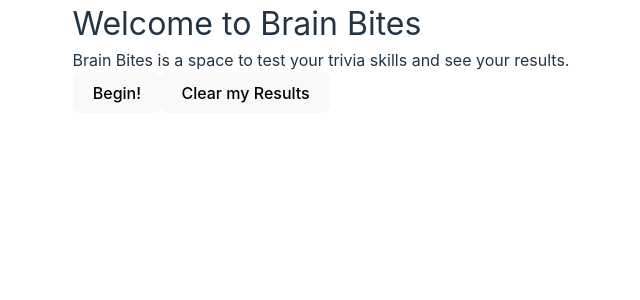
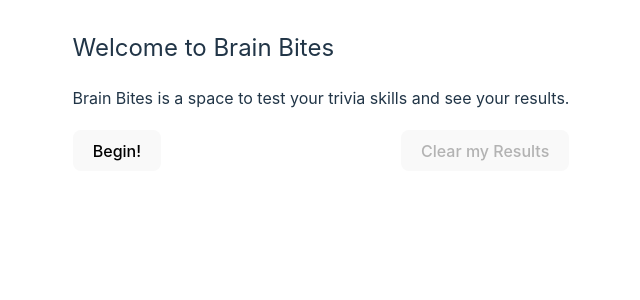
Before and after one commit to limyod/QuizApp, a React (Vite) app: page / in a window 1280 px wide. Shown: the top 300 px of the page, without its empty margins (319-959 px from the left). Built offline with nearby package versions, Linux system fonts and the light colour scheme.

Commit message:
alter css, persist quiz result data in local storage

```diff
--- a/src/App.css
+++ b/src/App.css
@@ -8,14 +8,26 @@ body{
     align-items: center;
 }
 main{
-    min-width: 300px;
     max-width: 700px;
 }
+
+/* QUIZ STYLES  */
+
 .quiz{
     margin-top: 30px;
     display: flex;
     flex-direction: column;
     align-items: center;
+
+}
+
+.quiz-navigation-btns{
+    display: flex;
+    justify-content: space-between;
+}
+
+.quiz-navigation-btns button{
+    margin: 10px;
 }
 
 .question{
@@ -23,7 +35,7 @@ main{
     border-bottom: 1px solid rgb(0,0,0,.5);
 }
 
-.question--text{
+.question-text{
     font-size: 1.3rem;
     font-weight: 600;
 }
@@ -33,7 +45,7 @@ main{
     flex-wrap: wrap;
 }
 
-.answer--btn{
+.answer-btn{
     margin-bottom: 10px;
     margin-right: 10px;
     font-size: .8rem;
@@ -42,19 +54,25 @@ main{
 .selected{
     background-color: cadetblue;
 }
+
 .correct{
     background-color: green;
 }
 
-.victory-pie-chart svg {
-    width: min(80%, 400px);
-    height: auto;
+/* HOME PAGE STYLES */
+.home-container {
+    padding: 10px;
 }
-/* .incorrect{
-    background-color: red;
-} */
+.home-container h1{
+    margin-top: 20px;
+}
 
-/*
-@media only screen and (min-width: 768px) {
+.home-container p{
+    margin-top: 20px;
+}
 
-} */
+.home-btn-group {
+    display: flex;
+    justify-content: space-between;
+    margin-top: 20px;
+}
--- a/src/App.jsx
+++ b/src/App.jsx
@@ -12,10 +12,13 @@ function App() {
 
   const [isHome, setIsHome] = React.useState(true)
   const [quizSettings, setQuizSettings] = React.useState(defaultQuizSettings)
-  const [quizResults, setQuizResults] = React.useState([])
+  const [quizResults, setQuizResults] = React.useState(localStorage.getItem("quizResults") ? JSON.parse(localStorage.getItem("quizResults")) : [])
+  console.log(quizResults)
+  React.useEffect(()=>{
+    localStorage.setItem("quizResults", JSON.stringify(quizResults))
+  }, [quizResults])
 
   function addQuizResult(quizResult) {
-    console.log(quizResult)
     setQuizResults(oldQuizResults => [...oldQuizResults, quizResult])
   }
 
@@ -32,6 +35,7 @@ function App() {
           quizSettings={quizSettings}
           setQuizSettings={setQuizSettings}
           setIsHome={setIsHome}
+          deleteQuizResults={deleteQuizResults}
           /> :
         <Quiz
           addQuizResult={addQuizResult}
--- a/src/components/Charts.jsx
+++ /dev/null
@@ -1,27 +0,0 @@
-import React from "react";
-import { VictoryPie } from "victory";
-export default function Charts(props){
-    const counts = {};
-
-    // Loop through the object's keys
-    props.quizResults.forEach((quizResult) => {
-        quizResult.questions.forEach((question) => {
-            if (counts[question.category]) {
-                counts[question.category]++;
-            } else {
-                counts[question.category] = 1;
-            }
-        });
-    });
-
-    const PieData = Object.entries(counts).map(([key, value]) => {
-        return { x: key, y: value };
-    });
-
-    return(
-        <>
-            <h1>My favorite Chart</h1>
-            <VictoryPie data={PieData} />
-        </>
-    )
-}
--- a/src/components/Home.jsx
+++ b/src/components/Home.jsx
@@ -1,29 +1,21 @@
 import React from 'react'
-import Charts from './Charts'
 export default function Home(props){
     function startQuiz(){
         props.setIsHome(false)
     }
     return(
-        <>
+        <section className='home-container'>
             <h1>Welcome to Brain Bites</h1>
             <p>Brain Bites is a space to test your trivia skills and see your results.</p>
-            <button type='button' onClick={startQuiz}>Begin!</button>
-            {/* <div className="settings">
-                <h3>Quiz Settings</h3>
-                <button>See All</button>
-                <h4>Current Settings</h4>
-                <ul>
-                    <li>Question Category: all</li>
-                    <li>Difficulty: mixed</li>
-                    <li>Question Quantity: 5</li>
-                </ul>
-                <form action="">
-                    <input type="range" min="5" max="15" step="5" name="" id="" />
-                </form>
-            </div> */}
-            {props.quizResults.length > 0 && <Charts quizResults={props.quizResults}/>}
-            <button type='button'>Clear my Results</button>
-        </>
+            <div className="home-btn-group">
+                <button type='button' onClick={startQuiz}>Begin!</button>
+                <button type='button'
+                    onClick={props.deleteQuizResults}
+                    disabled={props.quizResults.length === 0}>Clear my Results</button>
+            </div>
+            <div>
+                {props.quizResults.map((quizResult)=> (<h1>{quizResult.date.toString()}</h1>))}
+            </div>
+        </section>
     )
 }
--- a/src/components/Question.jsx
+++ b/src/components/Question.jsx
@@ -20,12 +20,12 @@ export default function Question(props){
                 disabled={props.answersChecked}
                 onClick={() => props.selectAnswer(props.question.id, answer.text)}
                 key={index}
-                className={`answer--btn ${styleClass}`}>{answer.text}</button>
+                className={`answer-btn ${styleClass}`}>{answer.text}</button>
         )
     })
     return (
         <div className="question">
-            <h4 className="question--text">{props.question.question}</h4>
+            <h4 className="question-text">{props.question.question}</h4>
             <div className="answers">
                 {answerElements}
             </div>
--- a/src/components/Quiz.jsx
+++ b/src/components/Quiz.jsx
@@ -4,17 +4,9 @@ import Question from './Question'
 import { nanoid } from 'nanoid'
 import he from 'he';
 
-/**
- * What data do we need for each question?
- * question id
- * question text
- * correct answer, incorrect answer, along with whether its selected.
- * category, question type, difficulty
- */
 export default function Quiz(props){
     const [questions, setQuestions] = React.useState([])
     const [answersChecked, setAnswersChecked] = React.useState(false)
-    //const [OutOfQuestions, setOutOfQuestions] = React.useState(false)
     React.useEffect(()=>{
         fetchQuizData()
     }, [])
@@ -44,6 +36,7 @@ export default function Quiz(props){
                 array[j] = temp;
             }
         }
+
         const transformedData = data.results.map(question => {
             const inCorrectAnswers = question.incorrect_answers.map((ans)=>{
                 return { text: he.decode(ans), selected: false, isCorrect: false }
@@ -65,7 +58,6 @@ export default function Quiz(props){
         return transformedData
     }
 
-
     function selectAnswer(questionId, answer_text){
         setQuestions(oldQuestions => oldQuestions.map(q=>{
             return (q.id === questionId) ?
@@ -82,12 +74,6 @@ export default function Quiz(props){
         setAnswersChecked(true);
     }
 
-    const questionElements = questions.map((data)=>{
-        return(
-            <Question key={data.id} question={data} answersChecked={answersChecked} selectAnswer={selectAnswer} />
-        )
-    })
-
     function calculateScore() {
         return questions.filter(q => q.answers.some(ans => ans.selected && ans.isCorrect)).length
     }
@@ -95,8 +81,8 @@ export default function Quiz(props){
     function checkAnswers() {
         const questionsAnswered = questions.filter(q => q.answers.some(ans => ans.selected)).length
         if(questionsAnswered === questions.length){
+            props.addQuizResult({date: new Date(), questions: questions})
             setAnswersChecked(true)
-            props.addQuizResult({date: new Date(), questions: questions})
         }else{
             errorMessage()
         }
@@ -115,16 +101,25 @@ export default function Quiz(props){
         setAnswersChecked(false)
     }
 
+    const questionElements = questions.map((data)=>{
+        return(
+            <Question key={data.id} question={data} answersChecked={answersChecked} selectAnswer={selectAnswer} />
+        )
+    })
+
     return(
         <section className='quiz'>
-            <div className="all_questions">
+            <div className="all-questions">
                 {questions.length > 0 ? questionElements: <h2>Loading...</h2>}
             </div>
             {answersChecked &&
-                <><span>You answered {calculateScore()} out of {questions.length} questions correctly!</span>
-                <button onClick={startNewQuiz}>Play again</button></>}
-            <button onClick={checkAnswers} className='check_answer_button'>Check Answers</button>
-            <button onClick={goHome}>Return to Home Page</button>
+                <p>You answered {calculateScore()} out of {questions.length} questions correctly!</p>
+            }
+            <div className='quiz-navigation-btns'>
+                {answersChecked && <button onClick={startNewQuiz}>Play again</button>}
+                <button onClick={checkAnswers} className='check-answer-btn'>Check Answers</button>
+                <button onClick={goHome}>Return to Home Page</button>
+            </div>
         </section>
     )
 }
--- a/src/index.css
+++ b/src/index.css
@@ -72,6 +72,7 @@ button {
 button:hover {
   border-color: #646cff;
 }
+
 button:focus,
 button:focus-visible {
   outline: 4px auto -webkit-focus-ring-color;
```
